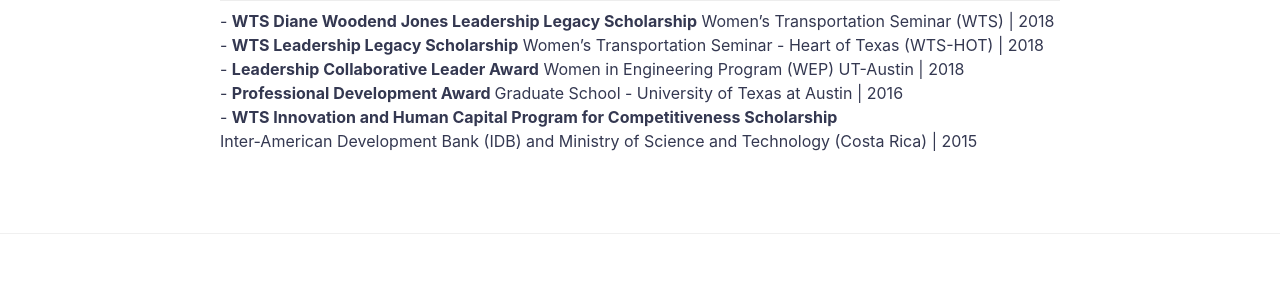
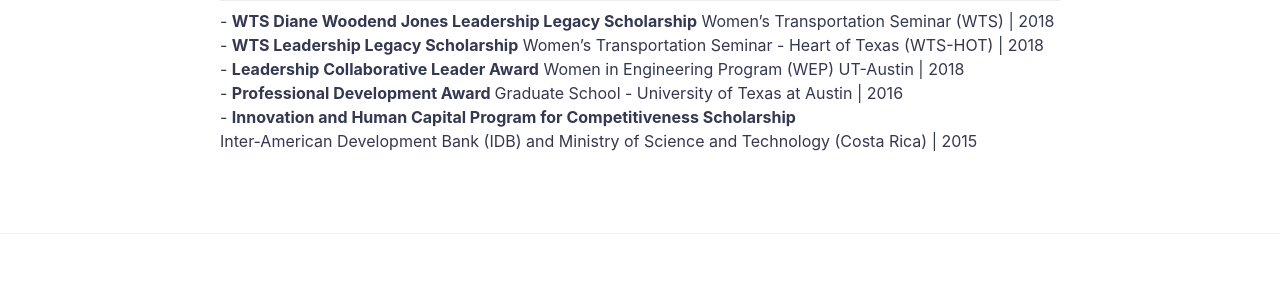
Before and after one commit to nzunigag/nzunigag.github.io, a Jekyll site: the page built from about.md, in a window 1280 px wide. Shown: the part 1119-1419 px from the top of the page. Built offline with Jekyll 4.4.1, drawn with Linux system fonts in a browser that asks for light colours.

Commit message:
Update about.md

```diff
--- a/about.md
+++ b/about.md
@@ -57,6 +57,6 @@ ___
 - <b>WTS Leadership Legacy Scholarship</b> Women’s Transportation Seminar - Heart of Texas (WTS-HOT) | 2018 <br>
 - <b>Leadership	Collaborative	Leader	Award</b> Women in	Engineering Program (WEP) UT-Austin | 2018 <br>
 - <b>Professional Development Award </b> Graduate School - University of Texas at Austin | 2016 <br>
-- <b>WTS Innovation and Human Capital Program for Competitiveness Scholarship</b> <br>
+- <b>Innovation and Human Capital Program for Competitiveness Scholarship</b> <br>
   Inter-American Development Bank (IDB) and Ministry of Science and Technology (Costa Rica) | 2015 <br>
 </p>
```
